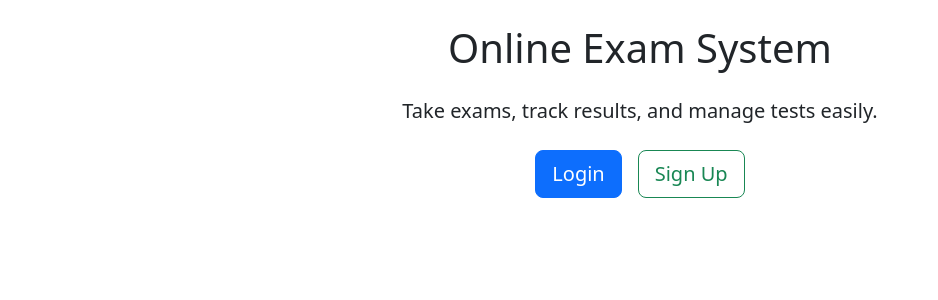
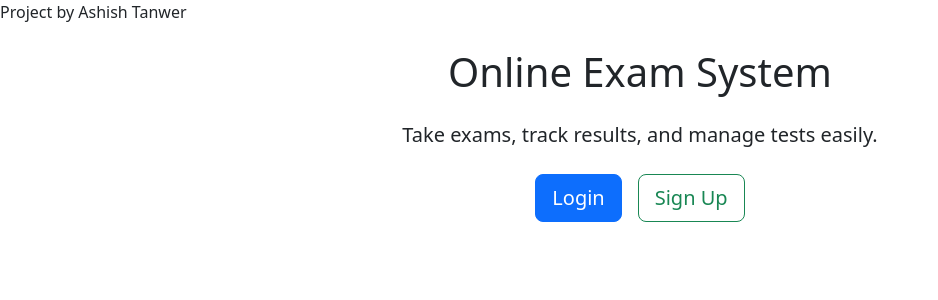
Before and after one commit to ashishtanwer1857/online-exam-system, a Flask app: page / in a window 1280 px wide. Shown: the top 300 px of the page, without its empty margins (0-938 px from the left). Run offline with Flask 3, Linux system fonts and the light colour scheme.

```diff
--- a/templates/base.html
+++ b/templates/base.html
@@ -8,6 +8,7 @@
   rel="stylesheet">
 
 </head>
+<p>Project by Ashish Tanwer</p>
 <body>
     <body>
   <div class="container mt-4">
```
